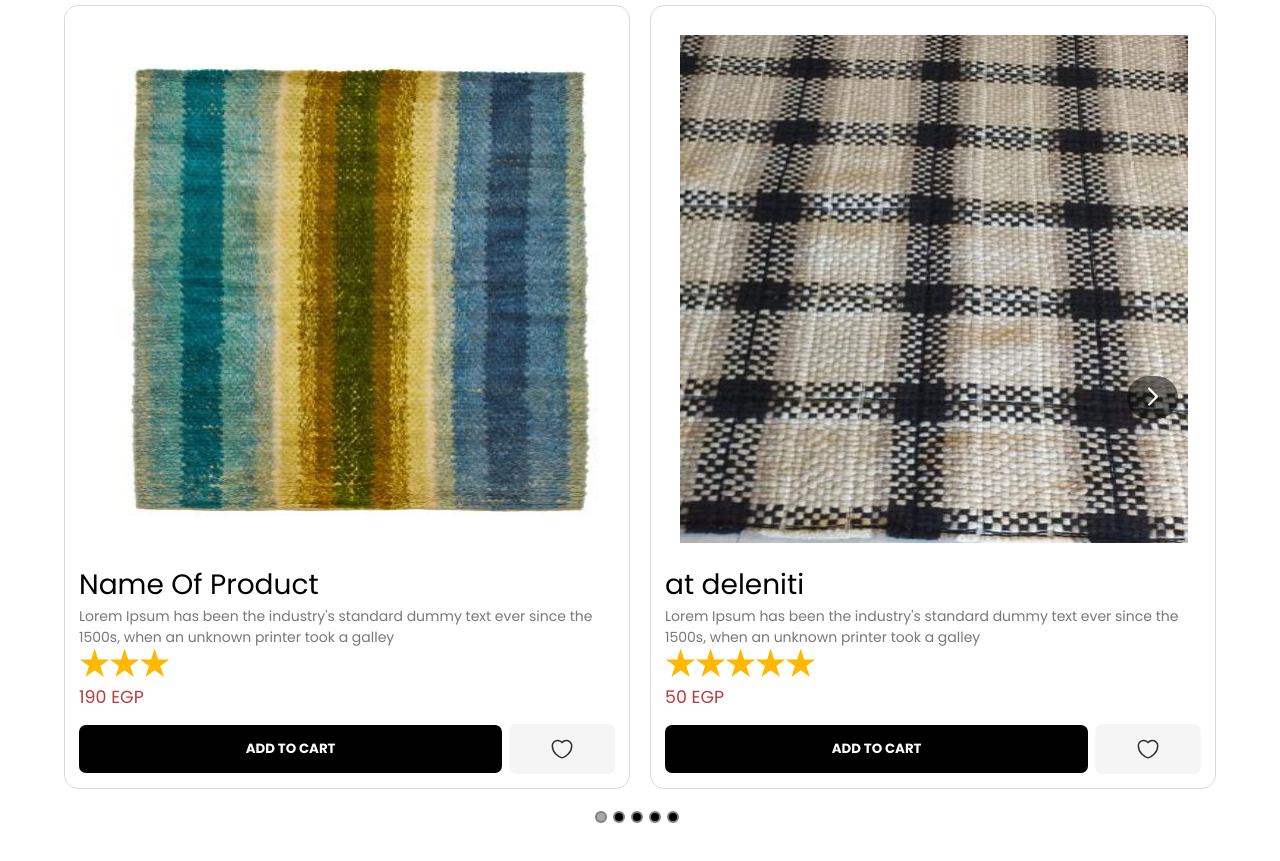
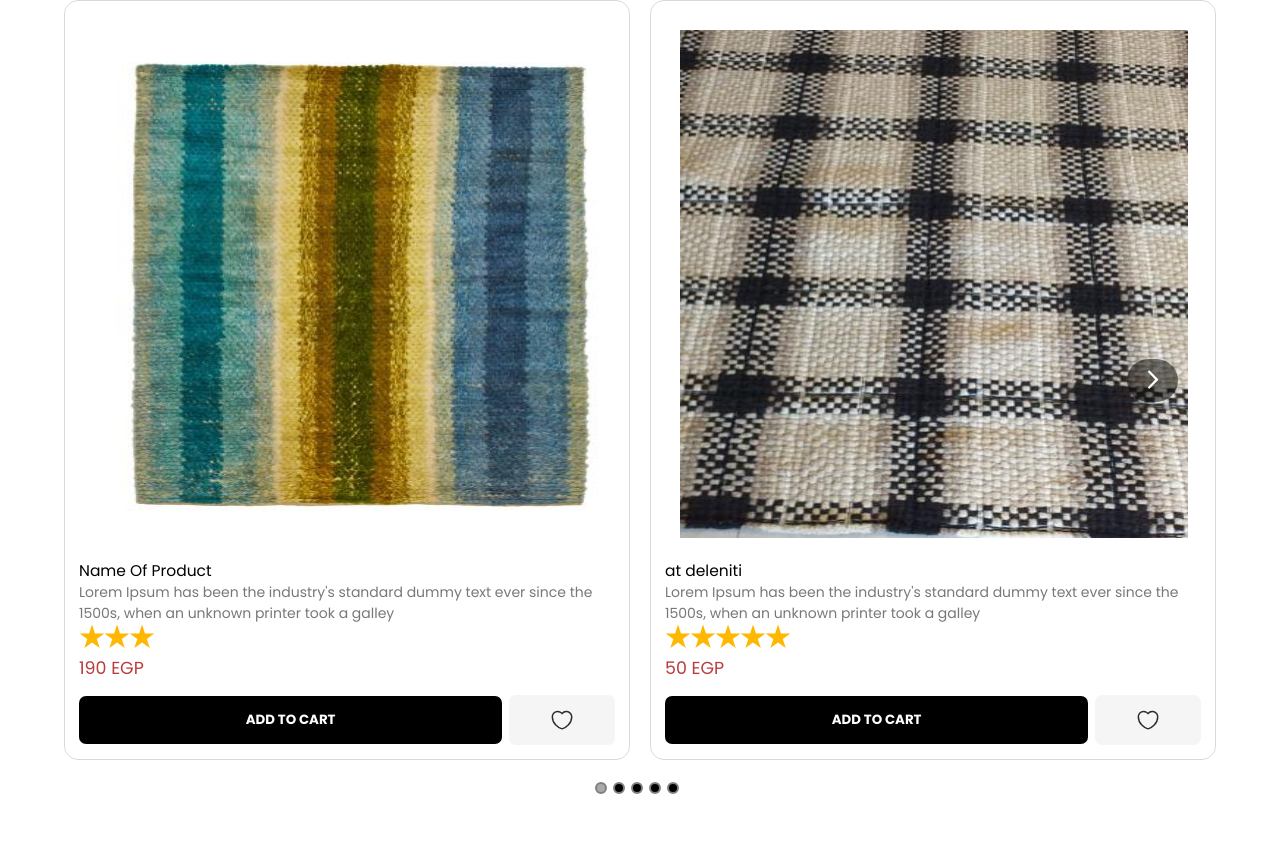
Before and after one commit to karimhekal/assessment, a React (Create React App) app: page /#/product/1 in a window 1280 px wide. Shown: the part 719-1580 px from the top of the page. After the commit the page ends 1559 px from the top, so only its background shows below. Built offline with nearby package versions, Linux system fonts and the light colour scheme.

Commit message:
enhancment

```diff
--- a/src/components/ProductCard/ProductCard.jsx
+++ b/src/components/ProductCard/ProductCard.jsx
@@ -29,7 +29,7 @@ class ProductCard extends React.Component {
                         }} className="product_card_image">
                             <img loading="lazy" alt="product" src={`${require(`../../../public/images/gallery/${this.state.gallery[1]}.png`)}`} />
                         </div>
-                        <div className="product_name">{this.state.name}</div>
+                        <div className="product_card_name">{this.state.name}</div>
                         <div className="product_describtion">{this.state.describtion}</div>
                         <Stars stars={this.state.stars} />
                         <div className="product_price">{this.state.price} EGP</div>
--- a/src/components/ProductCard/ProductCard.scss
+++ b/src/components/ProductCard/ProductCard.scss
@@ -15,13 +15,13 @@
     align-items: flex-start;
 }
 
-.product_name {
+.product_card_name {
     display: -webkit-box;
     -webkit-line-clamp: 1;
     -webkit-box-orient: vertical;
     overflow: hidden;
     text-overflow: ellipsis;
-
+    font-size: 15.5px;
 }
 
 .product_button {
--- a/src/svg/StarIcon.jsx
+++ b/src/svg/StarIcon.jsx
@@ -8,7 +8,7 @@ export default class StarIcon extends React.Component {
     }
 
     render() {
-        return <svg xmlns="http://www.w3.org/2000/svg" width="30" height="30" viewBox="0 0 24 24" fill="none">
+        return <svg xmlns="http://www.w3.org/2000/svg" width="25" height="25" viewBox="0 0 24 24" fill="none">
             <path d="M12.5255 0.488647L15.3376 9.1421H24.4379L17.0756 14.4902L19.8877 23.1437L12.5255 17.7955L5.16322 23.1437L7.97535 14.4902L0.613098 9.1421H9.71334L12.5255 0.488647Z" fill="#FEB801" />
         </svg>
     }
```
